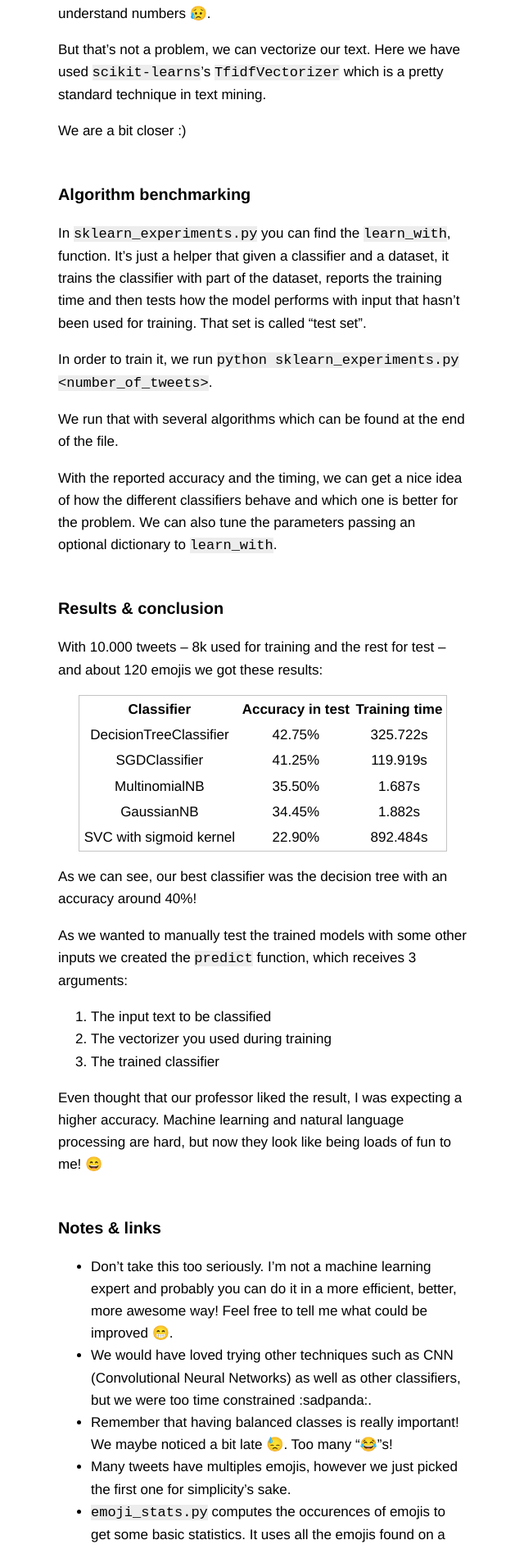
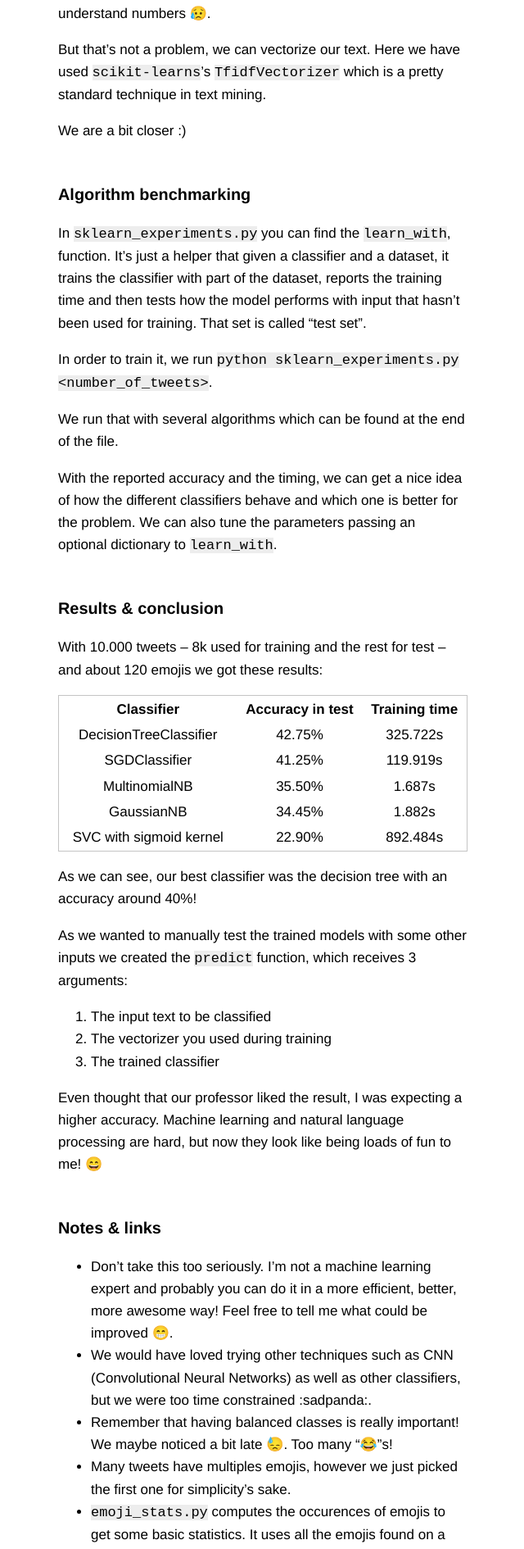
Before and after one commit to javierhonduco/blog, a Jekyll site: the page built from _posts/2016-12-22-fun-with-machine-learning-and-emojis.md, in a window 1280 px wide. Shown: the part 2449-4339 px from the top of the page at 82% size, without its empty margins (319-959 px from the left). Built offline with Jekyll 4.4.1, drawn with Linux system fonts in a browser that asks for light colours; a script that is not in the unit is left out.

```diff
--- a/assets/main.css
+++ b/assets/main.css
@@ -93,7 +93,7 @@
 .blogpost table {
   font-family: 'Source Sans Pro', 'Helvetica Neue', Arial, sans-serif;
   border: 1px solid rgba(0, 0, 0, 0.23);
-  width: 90%;
+  width: 100%;
   margin-left: auto;
   margin-right: auto;
 }
@@ -115,3 +115,6 @@
 code {
   background-color: rgba(0, 0, 0, 0.07);
 }
+.code {
+  font-size: 15px;
+}
```
